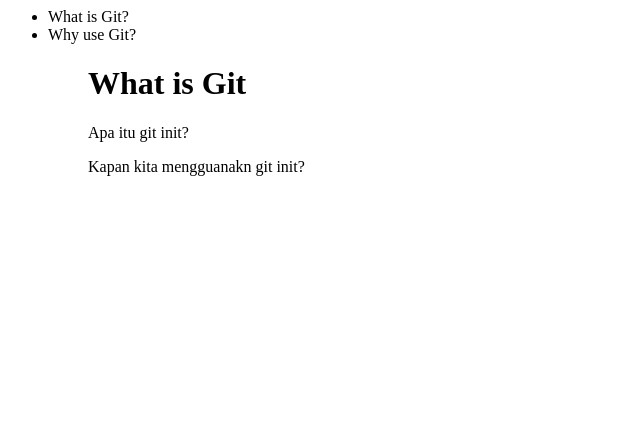
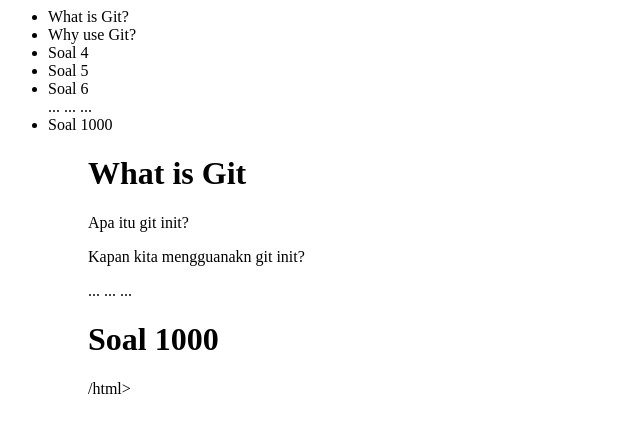
Before and after one commit to maulanasdqn/ruang-belajar, a plain HTML site: page pages/question.html in a window 1280 px wide. Shown: the whole page, without its empty margins (0-640 px from the left). Drawn offline with Linux system fonts and the light colour scheme.

Commit message:
add 1000 question

```diff
--- a/pages/question.html
+++ b/pages/question.html
@@ -6,9 +6,20 @@
     <ul>
         <li>What is Git?</li>
         <li>Why use Git?</li>
+        <li>Soal 4</li>
+        <li>Soal 5</li>
+        <li>Soal 6</li>
+        ...
+        ...
+        ...
+        <li>Soal 1000</li>
     <ul>
     <h1>What is Git</h1>
     <p>Apa itu git init?</p>
     <p>Kapan kita mengguanakn git init?</p>
+    ...
+    ...
+    ...
+    <h1>Soal 1000</h1>
 </body>
-</html>
+</html>/html>
```
